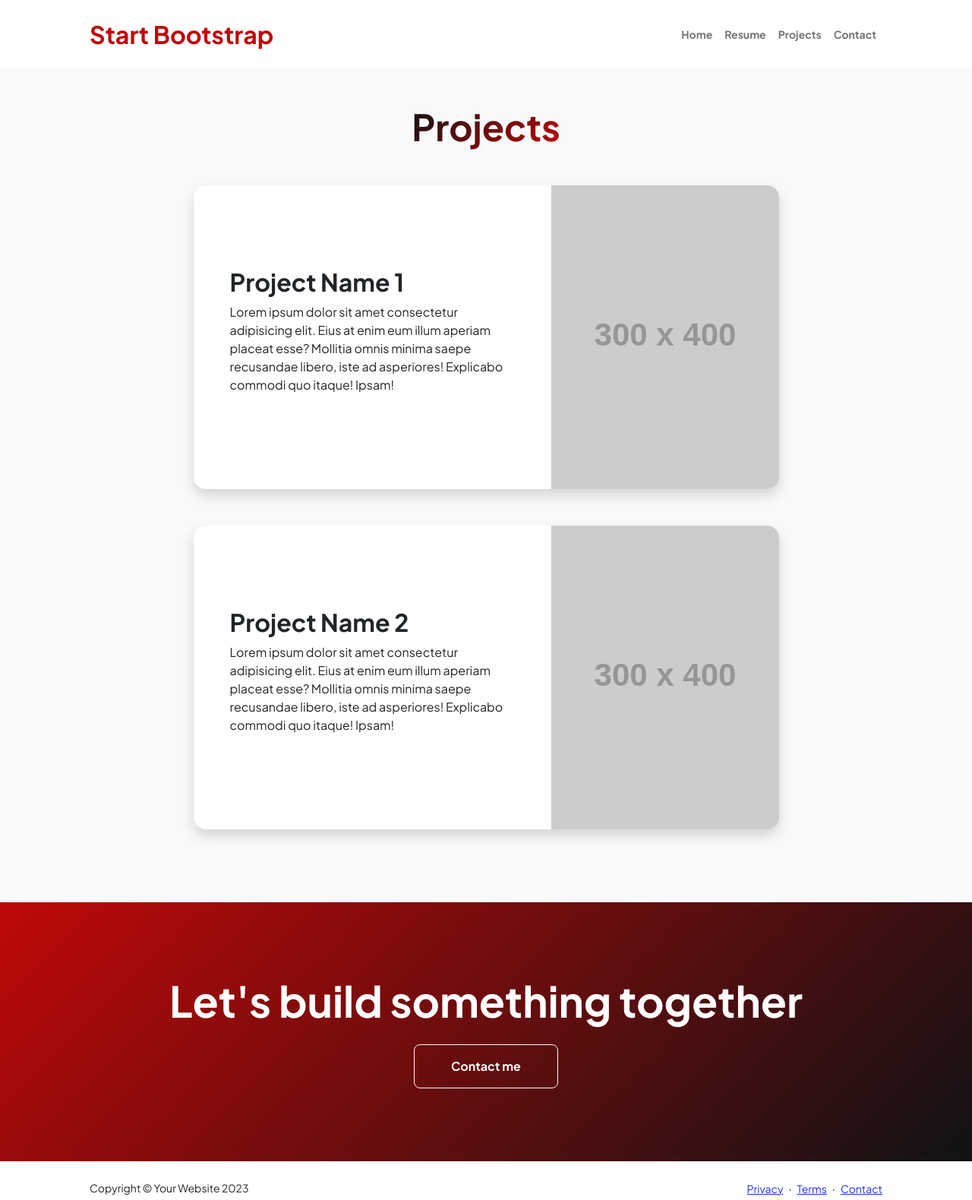
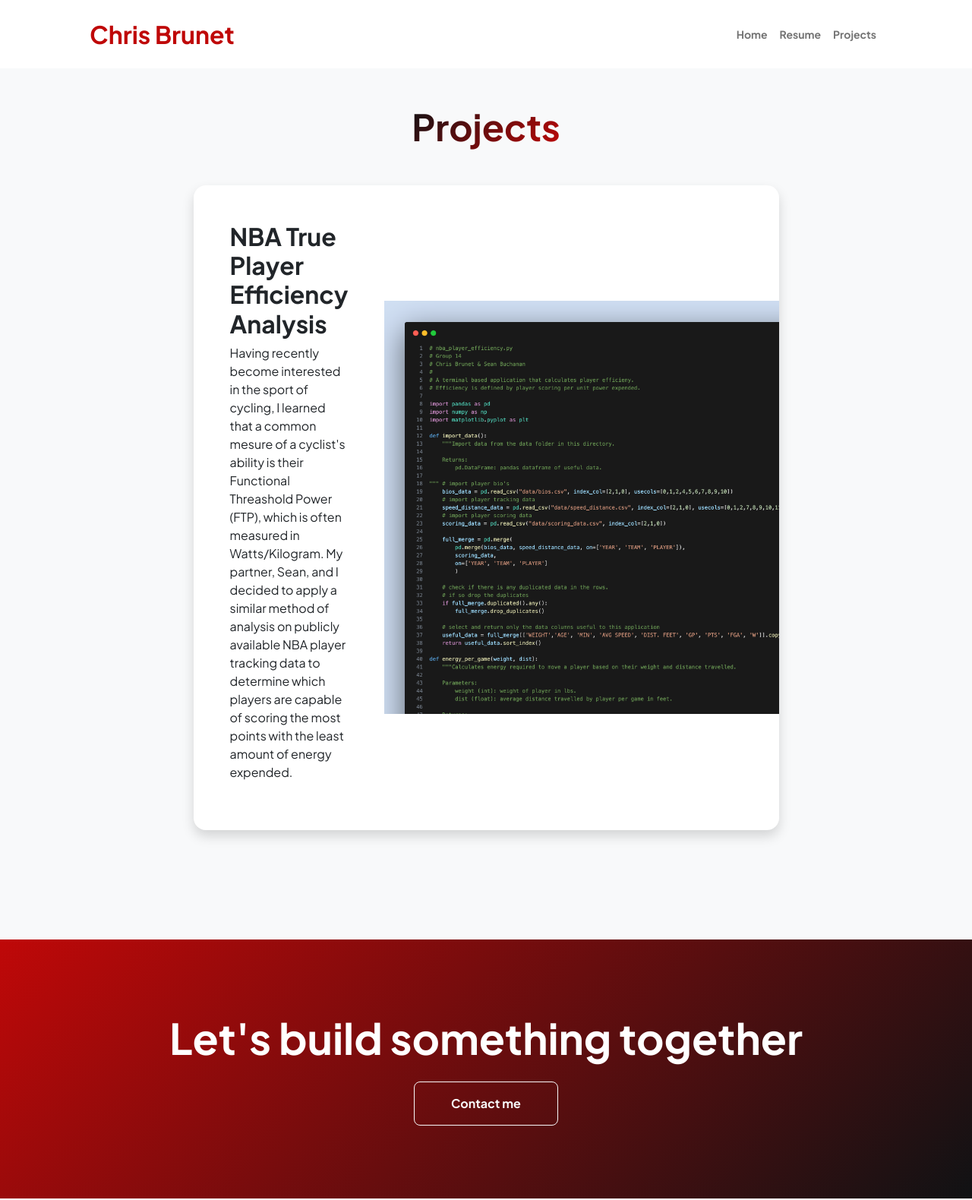
Before and after one commit to chrisbrunet/chrisbrunet.github.io, a plain HTML site: page projects.html in a window 1280 px wide. Shown: the top 1580 px of the page at 76% size. Drawn offline with nearby package versions, Linux system fonts and the light colour scheme; placeholder pictures from the web are drawn by us.

Commit message:
beginning projects page

```diff
--- a/projects.html
+++ b/projects.html
@@ -5,7 +5,7 @@
         <meta name="viewport" content="width=device-width, initial-scale=1, shrink-to-fit=no" />
         <meta name="description" content="" />
         <meta name="author" content="" />
-        <title>Modern Business - Start Bootstrap Template</title>
+        <title>Chris Brunet's Projects</title>
         <!-- Favicon-->
         <link rel="icon" type="image/x-icon" href="assets/favicon.ico" />
         <!-- Custom Google font-->
@@ -22,14 +22,13 @@
             <!-- Navigation-->
             <nav class="navbar navbar-expand-lg navbar-light bg-white py-3">
                 <div class="container px-5">
-                    <a class="navbar-brand" href="index.html"><span class="fw-bolder text-primary">Start Bootstrap</span></a>
+                    <a class="navbar-brand" href="index.html"><span class="fw-bolder text-primary">Chris Brunet</span></a>
                     <button class="navbar-toggler" type="button" data-bs-toggle="collapse" data-bs-target="#navbarSupportedContent" aria-controls="navbarSupportedContent" aria-expanded="false" aria-label="Toggle navigation"><span class="navbar-toggler-icon"></span></button>
                     <div class="collapse navbar-collapse" id="navbarSupportedContent">
                         <ul class="navbar-nav ms-auto mb-2 mb-lg-0 small fw-bolder">
                             <li class="nav-item"><a class="nav-link" href="index.html">Home</a></li>
                             <li class="nav-item"><a class="nav-link" href="resume.html">Resume</a></li>
                             <li class="nav-item"><a class="nav-link" href="projects.html">Projects</a></li>
-                            <li class="nav-item"><a class="nav-link" href="contact.html">Contact</a></li>
                         </ul>
                     </div>
                 </div>
@@ -41,28 +40,16 @@
                         <h1 class="display-5 fw-bolder mb-0"><span class="text-gradient d-inline">Projects</span></h1>
                     </div>
                     <div class="row gx-5 justify-content-center">
-                        <div class="col-lg-11 col-xl-9 col-xxl-8">
+                        <div class="col-lg-11 col-xl-9 col-xxl-12">
                             <!-- Project Card 1-->
                             <div class="card overflow-hidden shadow rounded-4 border-0 mb-5">
                                 <div class="card-body p-0">
                                     <div class="d-flex align-items-center">
                                         <div class="p-5">
-                                            <h2 class="fw-bolder">Project Name 1</h2>
-                                            <p>Lorem ipsum dolor sit amet consectetur adipisicing elit. Eius at enim eum illum aperiam placeat esse? Mollitia omnis minima saepe recusandae libero, iste ad asperiores! Explicabo commodi quo itaque! Ipsam!</p>
+                                            <h2 class="fw-bolder">NBA True Player Efficiency Analysis</h2>
+                                            <p>Having recently become interested in the sport of cycling, I learned that a common mesure of a cyclist's ability is their Functional Threashold Power (FTP), which is often measured in Watts/Kilogram. My partner, Sean, and I decided to apply a similar method of analysis on publicly available NBA player tracking data to determine which players are capable of scoring the most points with the least amount of energy expended.</p>
                                         </div>
-                                        <img class="img-fluid" src="https://dummyimage.com/300x400/343a40/6c757d" alt="..." />
-                                    </div>
-                                </div>
-                            </div>
-                            <!-- Project Card 2-->
-                            <div class="card overflow-hidden shadow rounded-4 border-0">
-                                <div class="card-body p-0">
-                                    <div class="d-flex align-items-center">
-                                        <div class="p-5">
-                                            <h2 class="fw-bolder">Project Name 2</h2>
-                                            <p>Lorem ipsum dolor sit amet consectetur adipisicing elit. Eius at enim eum illum aperiam placeat esse? Mollitia omnis minima saepe recusandae libero, iste ad asperiores! Explicabo commodi quo itaque! Ipsam!</p>
-                                        </div>
-                                        <img class="img-fluid" src="https://dummyimage.com/300x400/343a40/6c757d" alt="..." />
+                                        <img class="img-fluid" src="assets/projects/nba_code.png" alt="..." />
                                     </div>
                                 </div>
                             </div>
@@ -75,7 +62,7 @@
                 <div class="container px-5 my-5">
                     <div class="text-center">
                         <h2 class="display-4 fw-bolder mb-4">Let's build something together</h2>
-                        <a class="btn btn-outline-light btn-lg px-5 py-3 fs-6 fw-bolder" href="contact.html">Contact me</a>
+                        <a class="btn btn-outline-light btn-lg px-5 py-3 fs-6 fw-bolder" href="mailto:christopher.g.brunet@gmail.com">Contact me</a>
                     </div>
                 </div>
             </section>
@@ -84,7 +71,7 @@
         <footer class="bg-white py-4 mt-auto">
             <div class="container px-5">
                 <div class="row align-items-center justify-content-between flex-column flex-sm-row">
-                    <div class="col-auto"><div class="small m-0">Copyright &copy; Your Website 2023</div></div>
+                    <div class="col-auto"><div class="small m-0">Copyright &copy; Chris Brunet 2023</div></div>
                     <div class="col-auto">
                         <a class="small" href="#!">Privacy</a>
                         <span class="mx-1">&middot;</span>
```
Also changed, not shown: index.html (+1 -0 lines), resume.html (+2 -0 lines), assets/projects/nba_code.png (added), css/styles.css, 1 other file.
